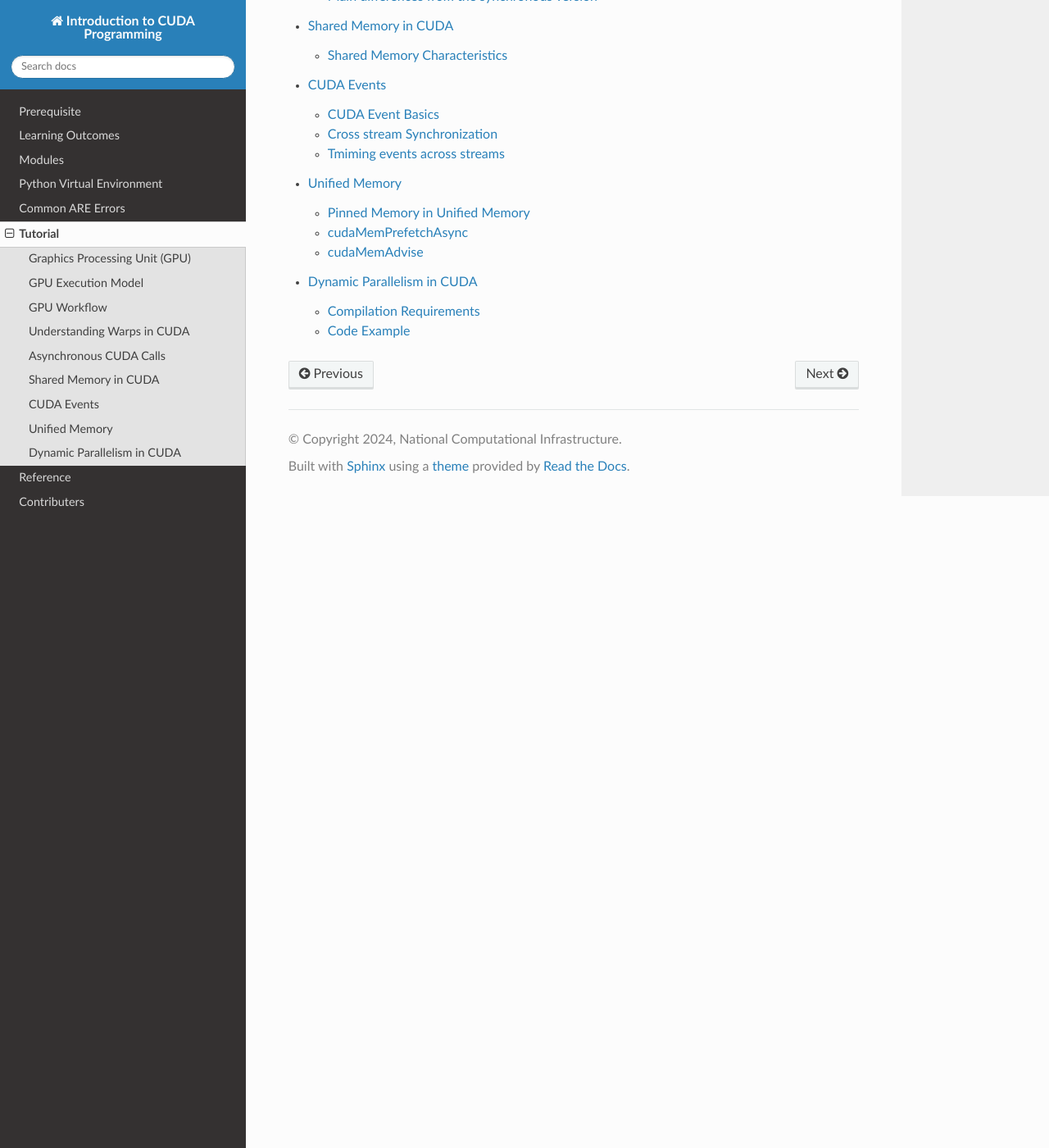
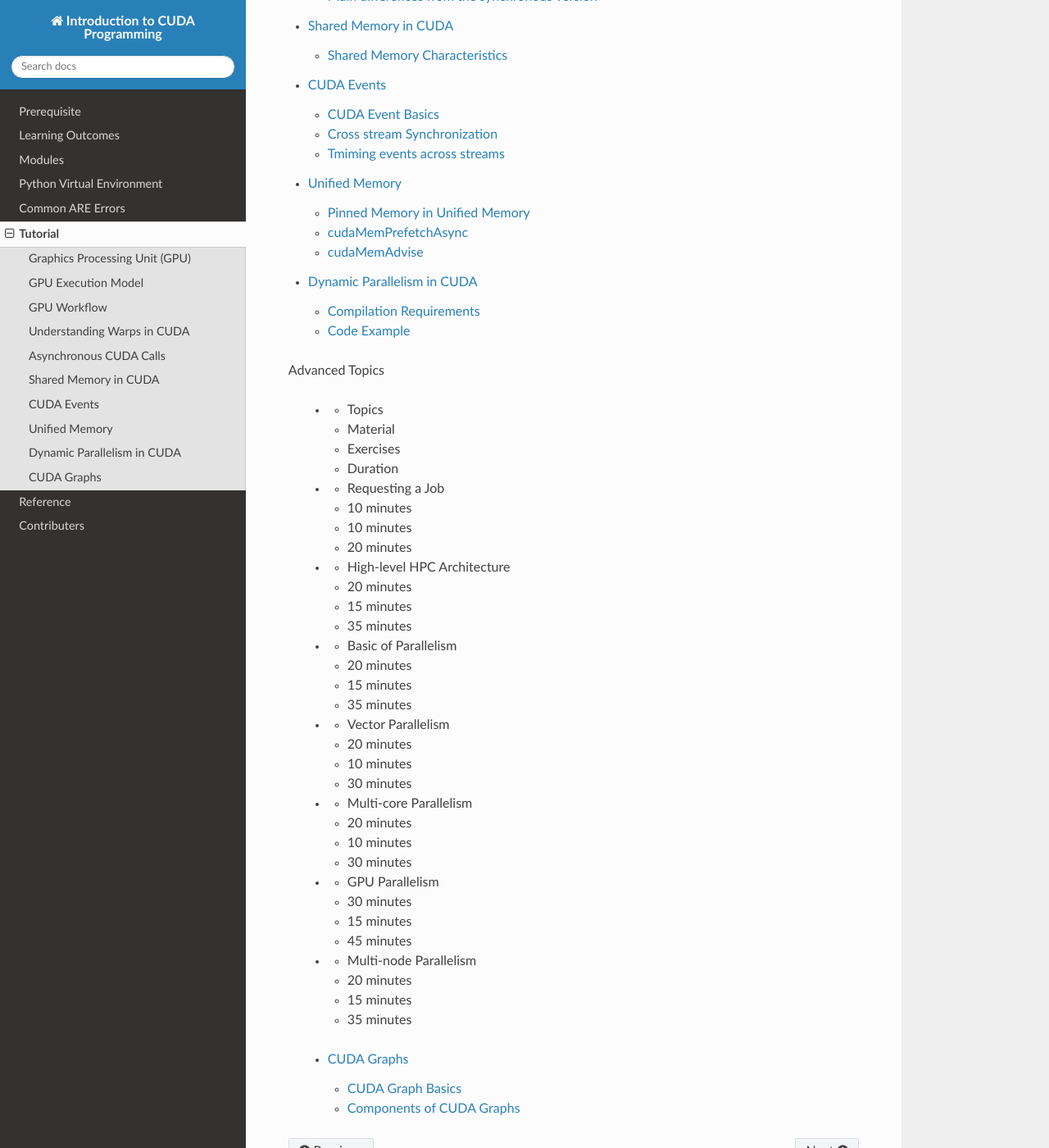
Before and after one commit to NCI900-Training-Organisation/intro-to-cuda, a Sphinx documentation site: the page built from docs/source/tutorial.rst, in a window 1280 px wide and 1400 px high, scrolled down 1437 px. Shown: the whole window at 82% size. Built offline with Sphinx 7.4.7 and the Read the Docs theme 3.1.0, drawn with Linux system fonts in a browser that asks for light colours.

Commit message:
cuda graphs

```diff
--- a/docs/source/tutorial.rst
+++ b/docs/source/tutorial.rst
@@ -52,3 +52,45 @@ Describe the tutorial here.
     tutorial/events.rst
     tutorial/unified_mem.rst
     tutorial/dynamic.rst
+
+
+Advanced Topics
+
+
+  * - Topics
+    - Material
+    - Exercises
+    - Duration
+  * - Requesting a Job
+    - 10 minutes
+    - 10 minutes
+    - 20 minutes
+  * - High-level HPC Architecture
+    - 20 minutes
+    - 15 minutes
+    - 35 minutes
+  * - Basic of Parallelism
+    - 20 minutes
+    - 15 minutes
+    - 35 minutes
+  * - Vector Parallelism
+    - 20 minutes
+    - 10 minutes
+    - 30 minutes
+  * - Multi-core Parallelism
+    - 20 minutes
+    - 10 minutes
+    - 30 minutes
+  * - GPU Parallelism
+    - 30 minutes
+    - 15 minutes
+    - 45 minutes
+  * - Multi-node Parallelism
+    - 20 minutes
+    - 15 minutes
+    - 35 minutes
+
+  .. toctree::
+
+
+    tutorial/cuda_graphs.rst
```
Also changed, not shown: docs/source/tutorial/cuda_graphs.rst (added, +125 -0 lines).
